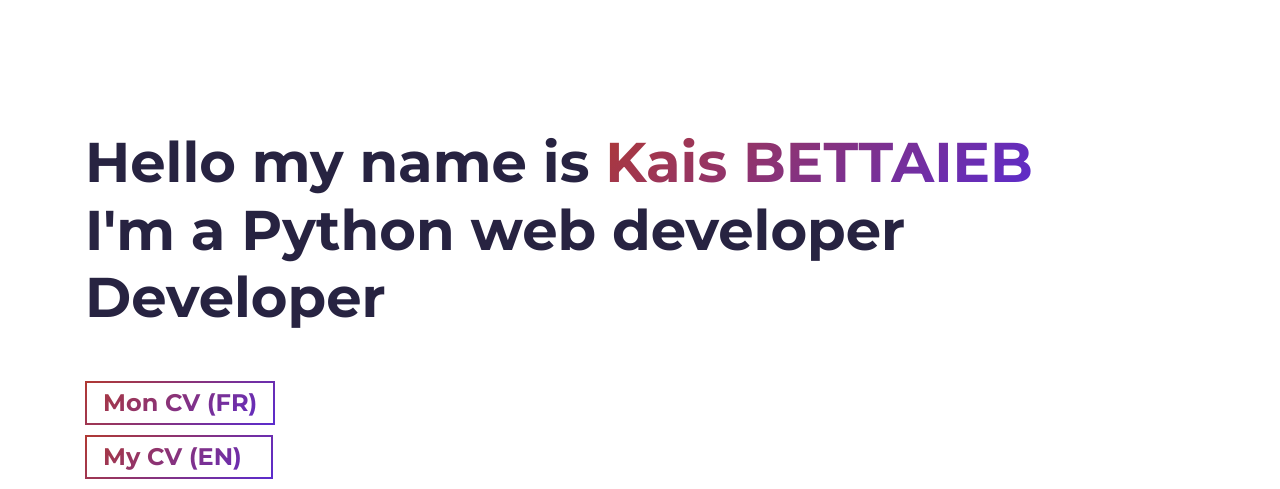
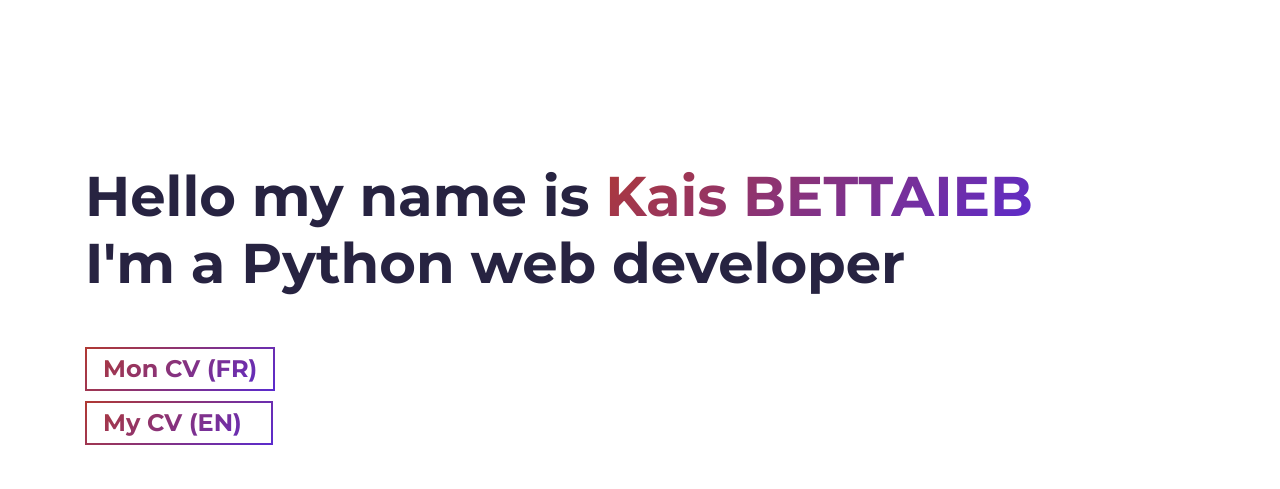
Before and after one commit to kaisbettaieb/-kaisbettaieb.me, a Gatsby site: page / in a window 1280 px wide. Shown: the top 489 px of the page. Built offline with nearby package versions, Linux system fonts and the light colour scheme; Gatsby itself is replaced by a stand-in of ours.

Commit message:
Update Hero.jsx

```diff
--- a/src/components/Hero/Hero.jsx
+++ b/src/components/Hero/Hero.jsx
@@ -27,7 +27,7 @@ const Header = () => {
                         Hello my name is
                         <span className="text-color-main"> Kais BETTAIEB </span>
                         <br/>
-                        I'm a Python web developer Developer
+                        I'm a Python web developer
                     </h1>
                 </Fade>
 
```
